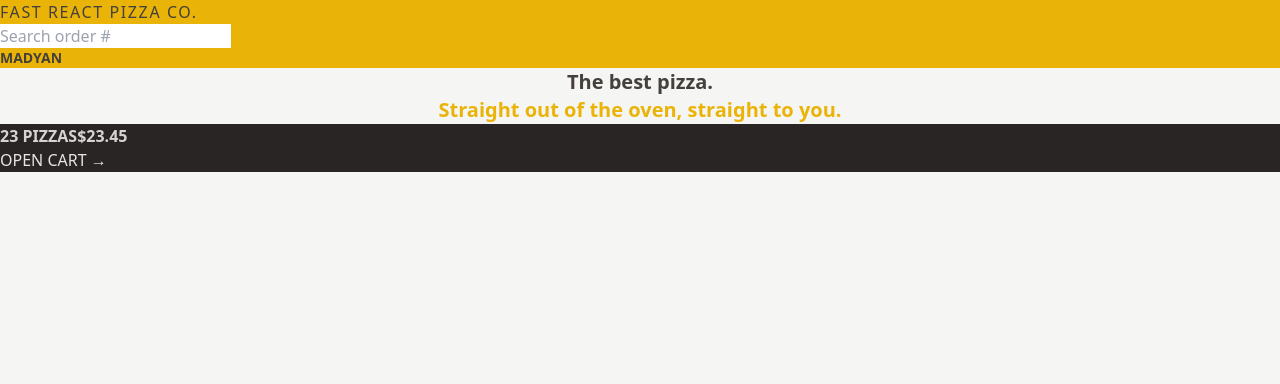
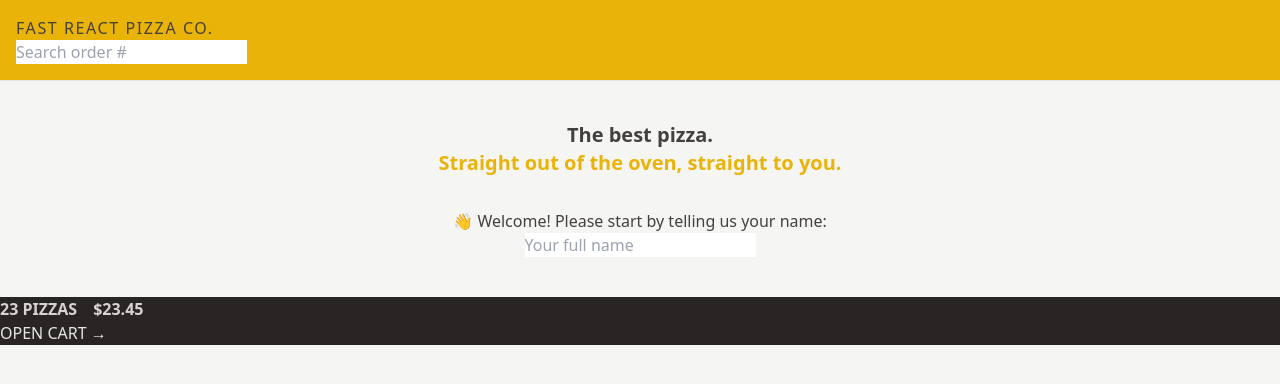
Before and after one commit to madyanes/fast-react-pizza, a React (Vite) app: page / in a window 1280 px wide. Shown: the top 384 px of the page. Built offline with nearby package versions, Linux system fonts and the light colour scheme.

Commit message:
The box model: spacing, borders, display

```diff
--- a/src/features/cart/CartOverview.jsx
+++ b/src/features/cart/CartOverview.jsx
@@ -3,7 +3,7 @@ import { Link } from 'react-router-dom'
 function CartOverview() {
   return (
     <div className='bg-stone-800 uppercase text-stone-200'>
-      <p className='font-semibold text-stone-300'>
+      <p className='space-x-4 font-semibold text-stone-300'>
         <span>23 pizzas</span>
         <span>$23.45</span>
       </p>
--- a/src/features/user/Username.jsx
+++ b/src/features/user/Username.jsx
@@ -1,5 +1,5 @@
 function Username() {
-  return <div className='text-sm font-semibold'>Madyan</div>
+  return <div className='hidden text-sm font-semibold'>Madyan</div>
 }
 
 export default Username
--- a/src/ui/Header.jsx
+++ b/src/ui/Header.jsx
@@ -4,7 +4,7 @@ import Username from '../features/user/Username'
 
 function Header() {
   return (
-    <header className='bg-yellow-500 uppercase'>
+    <header className='border-b border-stone-200 bg-yellow-500 p-4 uppercase'>
       <Link to='/' className='tracking-widest'>
         Fast React Pizza Co.
       </Link>
--- a/src/ui/Home.jsx
+++ b/src/ui/Home.jsx
@@ -1,13 +1,17 @@
+import CreateUser from '../features/user/CreateUser'
+
 function Home() {
   return (
-    <div>
-      <h1 className='text-center text-xl font-semibold'>
+    <div className='my-10 text-center'>
+      <h1 className='mb-8 text-xl font-semibold'>
         The best pizza.
         <br />
         <span className='text-yellow-500'>
           Straight out of the oven, straight to you.
         </span>
       </h1>
+
+      <CreateUser />
     </div>
   )
 }
```
